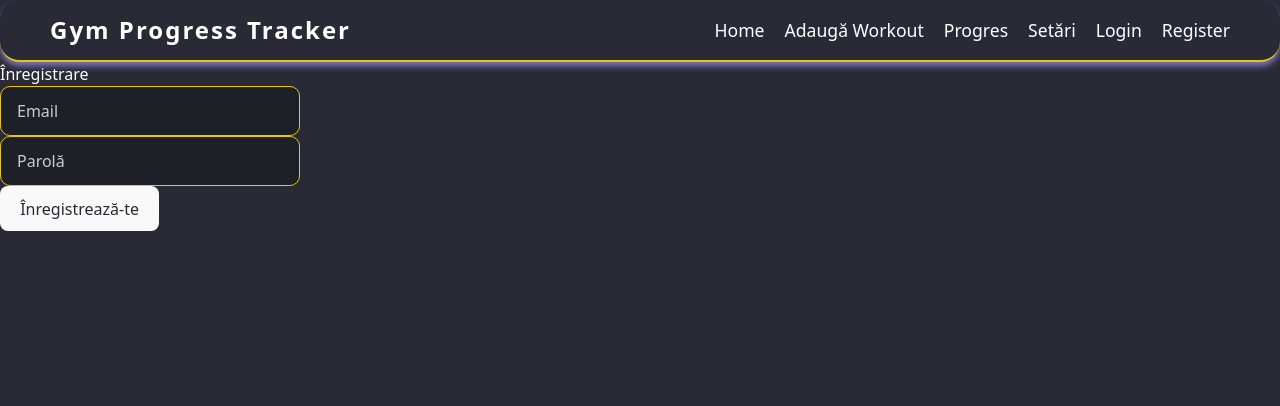
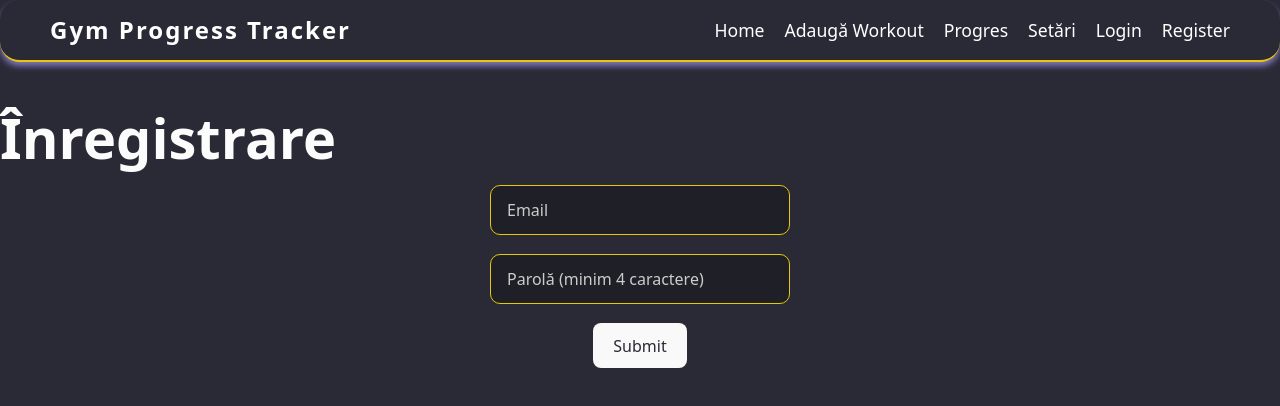
Before and after one commit to catyuzu23/gym-progress-tracker, a React (Vite) app: page /register in a window 1280 px wide. Shown: the top 406 px of the page. Built offline with nearby package versions, Linux system fonts and the light colour scheme.

Commit message:
we go for register 2

```diff
--- a/src/index.css
+++ b/src/index.css
@@ -130,3 +130,7 @@ button {
 button:hover {
   background-color: #ffd700;
 }
+
+.login-title {
+  margin-top: 45px; /* sau cât vrei tu */
+}
--- a/src/pages/Login.jsx
+++ b/src/pages/Login.jsx
@@ -30,7 +30,7 @@ export default function Login() {
   return (
     <div className="page-wrapper">
       <form onSubmit={handleLogin}>
-        <h1 className="home-title" >Autentificare</h1>
+        <h1 className="home-title login-title" >Autentificare</h1>
         <input
           type="email"
           placeholder="Email"
--- a/src/pages/Register.jsx
+++ b/src/pages/Register.jsx
@@ -6,11 +6,26 @@ export default function Register() {
   const [password, setPassword] = useState('');
   const navigate = useNavigate();
 
+  const isEmailValid = (email) => {
+    // Regex simplu, nu perfect dar bun pentru validare minimă
+    return /^[^\s@]+@[^\s@]+\.[^\s@]+$/.test(email);
+  };
+
   const handleRegister = (e) => {
     e.preventDefault();
 
     if (!email || !password) {
       alert('Completează toate câmpurile!');
+      return;
+    }
+
+    if (!isEmailValid(email)) {
+      alert('Email invalid!');
+      return;
+    }
+
+    if (password.length < 4) {
+      alert('Parola trebuie să conțină minim 4 caractere!');
       return;
     }
 
@@ -27,21 +42,23 @@ export default function Register() {
   };
 
   return (
+    <div className="page-wrapper">
+      <h1 className="home-title login-title">Înregistrare</h1>
       <form onSubmit={handleRegister}>
-      <h2>Înregistrare</h2>
         <input
           type="email"
           placeholder="Email"
           value={email}
           onChange={(e) => setEmail(e.target.value)}
-      /><br />
+        />
         <input
           type="password"
-        placeholder="Parolă"
+          placeholder="Parolă (minim 4 caractere)"
           value={password}
           onChange={(e) => setPassword(e.target.value)}
-      /><br />
-      <button type="submit">Înregistrează-te</button>
+        />
+        <button type="submit">Submit</button>
       </form>
+    </div>
   );
 }
```
Lines whose indentation alone changed are shown as unchanged.
